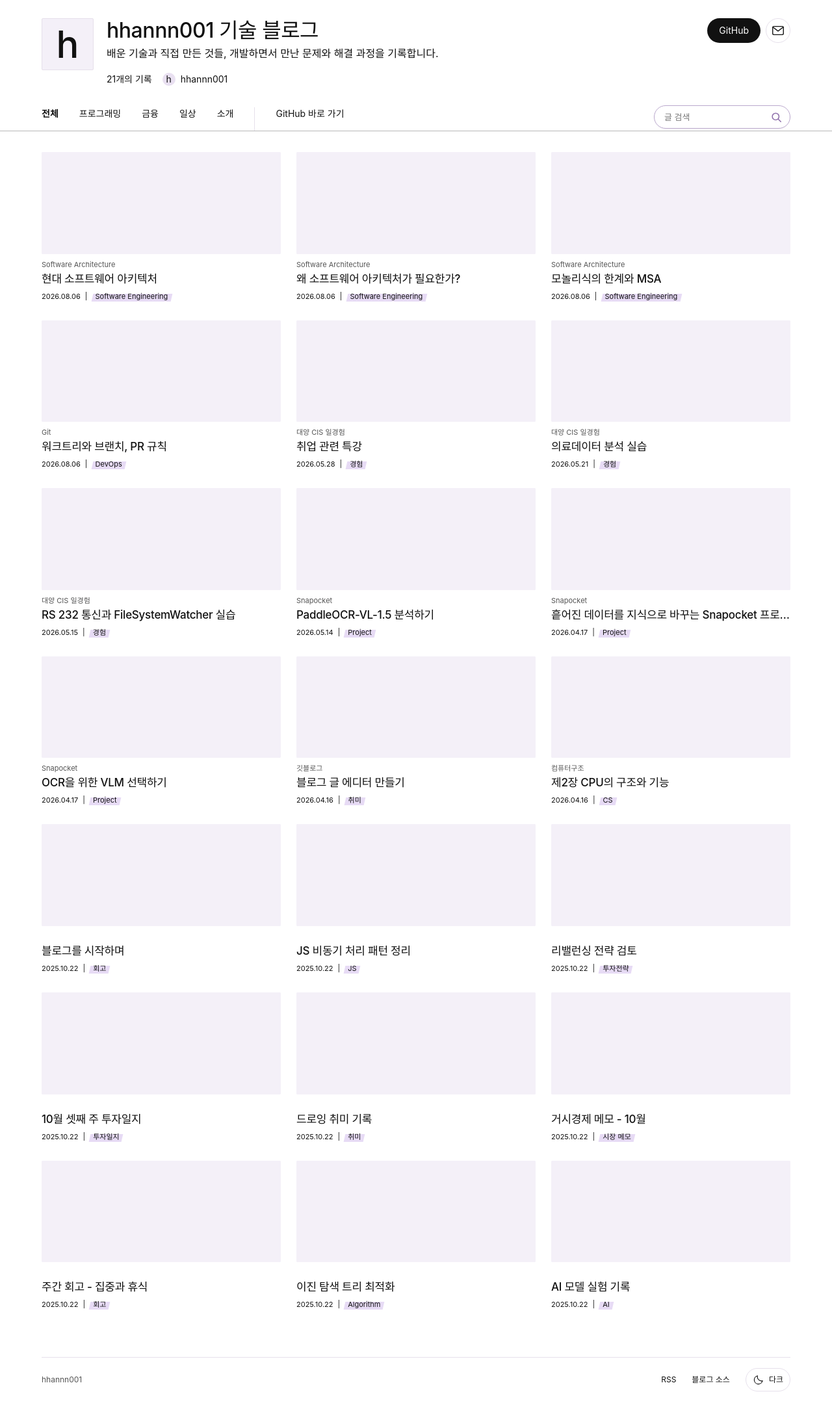
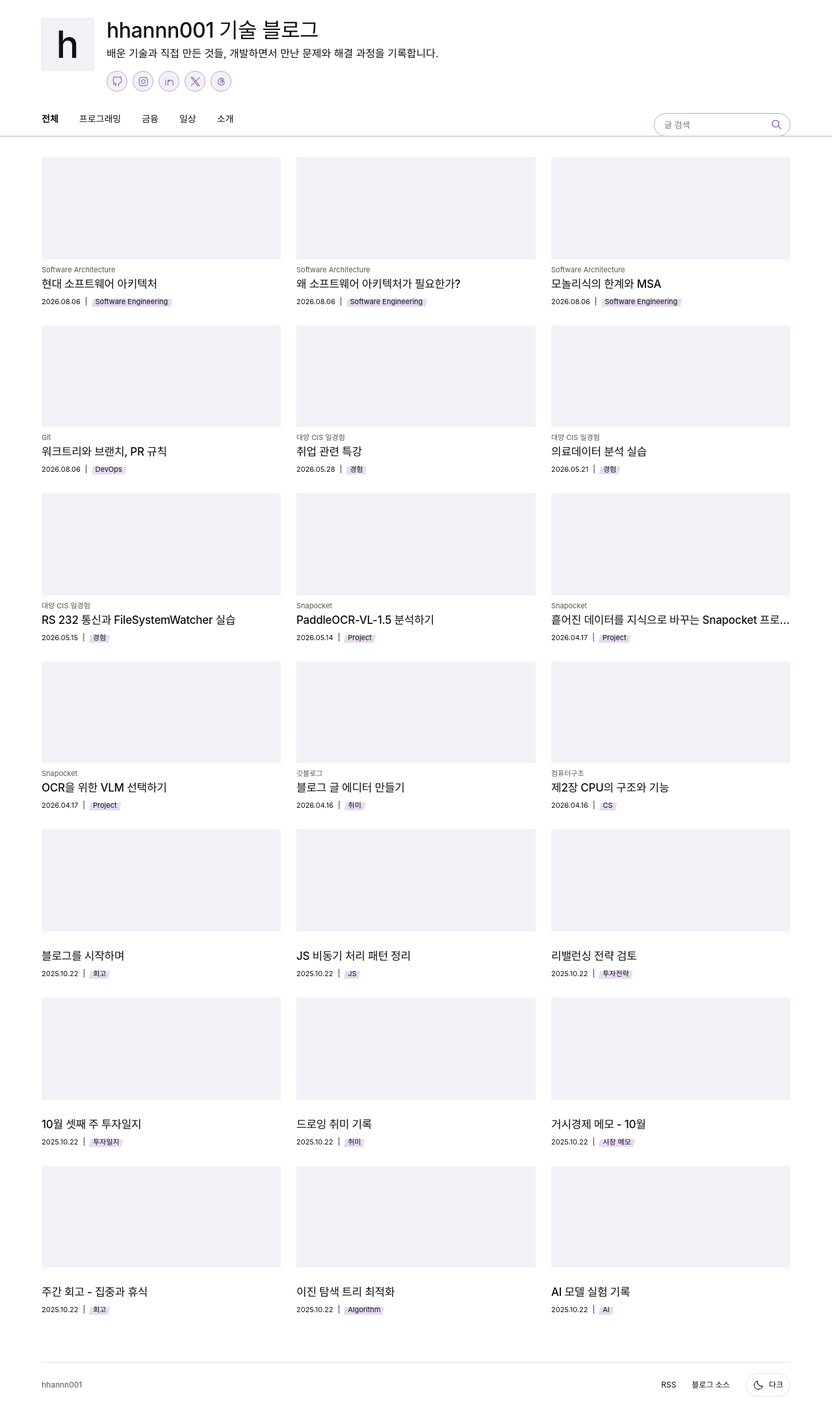
Before and after one commit to hhannn001/hhannn001.github.io, a Jekyll site: the page built from index.md, in a window 1280 px wide, cut to the strip 164-2353 px from the top of the page. Shown: the whole strip at 65% size. Built offline with Jekyll 4.4.1, drawn with Linux system fonts in a browser that asks for light colours.

Commit message:
Align search and replace profile metadata with social icons

```diff
--- a/_config.yml
+++ b/_config.yml
@@ -6,6 +6,7 @@ baseurl: ""
 lang: ko
 timezone: Asia/Seoul
 github_username: hhannn001
+social_x_url: "https://x.com/"
 permalink: /blog/:year/:month/:day/:title/
 show_excerpts: true
 plugins:
--- a/_includes/publication-nav.html
+++ b/_includes/publication-nav.html
@@ -1 +1 @@
-<div class="publication-navigation"><div class="shell navigation-inner"><a class="compact-title" href="{{ '/' | relative_url }}">hhannn001 기술 블로그</a><nav class="categories" aria-label="전체 카테고리"><a href="{{ '/' | relative_url }}" {% unless active_group %}aria-current="page"{% endunless %}>전체</a>{% for group in site.data.sidebar_categories %}<a href="{{ '/categories/' | append: group.id | append: '/' | relative_url }}" {% if active_group.id == group.id %}aria-current="page"{% endif %}>{{ group.label }}</a>{% endfor %}<a href="{{ '/about/' | relative_url }}">소개</a><a class="external-link" href="https://github.com/hhannn001">GitHub 바로 가기</a></nav>{% include search.html id="publication" %}</div>{% if active_group %}<div class="shell submenu-shell">{% include subcategory-nav.html %}</div>{% endif %}</div>
+<div class="publication-navigation"><div class="shell navigation-inner"><a class="compact-title" href="{{ '/' | relative_url }}">hhannn001 기술 블로그</a><nav class="categories" aria-label="전체 카테고리"><a href="{{ '/' | relative_url }}" {% unless active_group %}aria-current="page"{% endunless %}>전체</a>{% for group in site.data.sidebar_categories %}<a href="{{ '/categories/' | append: group.id | append: '/' | relative_url }}" {% if active_group.id == group.id %}aria-current="page"{% endif %}>{{ group.label }}</a>{% endfor %}<a href="{{ '/about/' | relative_url }}">소개</a></nav>{% include search.html id="publication" %}</div>{% if active_group %}<div class="shell submenu-shell">{% include subcategory-nav.html %}</div>{% endif %}</div>
--- a/_includes/publication-profile.html
+++ b/_includes/publication-profile.html
@@ -1,5 +1,4 @@
 <section class="publication-profile shell">
   <a class="publication-avatar" href="{{ '/about/' | relative_url }}" aria-label="블로그 소개">h</a>
-  <div class="publication-info"><h1>hhannn001 기술 블로그</h1><p>배운 기술과 직접 만든 것들, 개발하면서 만난 문제와 해결 과정을 기록합니다.</p><div class="publication-meta"><span>{{ site.posts.size }}개의 기록</span><span class="author-avatar" aria-hidden="true">h</span><a href="{{ '/about/' | relative_url }}">hhannn001</a></div></div>
-  <div class="profile-actions"><a class="follow-button" href="https://github.com/hhannn001">GitHub</a><a class="feed-button" href="{{ '/feed.xml' | relative_url }}" aria-label="RSS 구독"><svg width="22" height="22" viewBox="0 0 24 24" fill="none" stroke="currentColor" stroke-width="1.5" aria-hidden="true"><rect x="3" y="5" width="18" height="14" rx="2"/><path d="m3 6 9 7 9-7"/></svg></a></div>
+  <div class="publication-info"><h1>hhannn001 기술 블로그</h1><p>배운 기술과 직접 만든 것들, 개발하면서 만난 문제와 해결 과정을 기록합니다.</p>{% include social-links.html %}</div>
 </section>
--- /dev/null
+++ b/_includes/social-links.html
@@ -0,0 +1,7 @@
+<nav class="profile-social" aria-label="소셜 계정">
+  <a href="https://github.com/hhannn001" aria-label="GitHub" title="GitHub" target="_blank" rel="noopener noreferrer"><svg viewBox="0 0 24 24" aria-hidden="true"><path d="M9 19c-4.3 1.3-4.3-2.2-6-2.5m12 5v-3.4c0-1 .1-1.5-.5-2 3.2-.3 6.5-1.6 6.5-7.1 0-1.5-.5-2.7-1.4-3.7.1-.4.6-1.9-.1-3.7 0 0-1.2-.4-3.8 1.4A13 13 0 0 0 12 2.5c-1.3 0-2.5.2-3.7.5C5.7 1.2 4.5 1.6 4.5 1.6c-.7 1.8-.2 3.3-.1 3.7C3.5 6.3 3 7.5 3 9c0 5.5 3.3 6.8 6.5 7.1-.6.5-.6 1.1-.5 2V21"/></svg></a>
+  <a href="https://www.instagram.com/hhannn999/" aria-label="Instagram" title="Instagram" target="_blank" rel="noopener noreferrer"><svg viewBox="0 0 24 24" aria-hidden="true"><rect x="3" y="3" width="18" height="18" rx="5"/><circle cx="12" cy="12" r="4"/><circle cx="17.5" cy="6.5" r=".7" fill="currentColor" stroke="none"/></svg></a>
+  <a href="https://www.linkedin.com/in/juhan-lee-a45441354" aria-label="LinkedIn" title="LinkedIn" target="_blank" rel="noopener noreferrer"><svg viewBox="0 0 24 24" aria-hidden="true"><path d="M4 9v11M4 5v.1M9 20V9h4v2c.6-1.2 1.6-2 3.3-2 2.5 0 3.7 1.6 3.7 4.3V20M9 14c0-2.3 1.2-3.5 3-3.5"/></svg></a>
+  <a href="{{ site.social_x_url }}" aria-label="X" title="X" target="_blank" rel="noopener noreferrer"><svg viewBox="0 0 24 24" aria-hidden="true"><path d="M3 3h4l14 18h-4L3 3Zm18 0L3 21"/></svg></a>
+  <a href="https://www.threads.com/@hhannn001" aria-label="Threads" title="Threads" target="_blank" rel="noopener noreferrer"><svg viewBox="0 0 24 24" aria-hidden="true"><path d="M17.7 8.4C17 5.8 15.1 4.5 12 4.5c-4.2 0-7 3-7 7.5S7.6 19.5 12 19.5c4 0 6.3-2.4 6.3-5.5 0-2.5-1.8-4-4.6-4-2.2 0-3.7 1.1-3.7 2.7 0 1.3 1.1 2.1 2.4 2.1 2 0 3-1.7 2.7-3.7-.3-2.5-2.1-4.3-5-4.3"/></svg></a>
+</nav>
--- a/assets/css/style.css
+++ b/assets/css/style.css
@@ -146,7 +146,7 @@ html[data-theme="dark"] { --nav-line: #686868; --submenu-bg: #332a3b; }
 
 :root { --search-line: #baa8cd; --search-icon: #9071ac; }
 html[data-theme="dark"] { --search-line: #806997; --search-icon: #c8b1df; }
-.site-search { position: relative; flex: 0 0 210px; align-self: center; margin: -7px 0 0 auto; }
+.site-search { position: relative; flex: 0 0 210px; align-self: center; margin: 0 0 0 auto; }
 .filtered .site-search { margin-top: 0; }
 .site-search input { display: block; width: 100%; height: 36px; padding: 0 42px 0 15px; border: 1.5px solid var(--search-line); border-radius: 999px; background: var(--bg); color: var(--text); font: inherit; font-size: 13px; line-height: 34px; box-shadow: 0 1px 2px rgba(70,45,90,.04); }
 .site-search input::-webkit-search-cancel-button { display: none; }
@@ -164,3 +164,9 @@ html[data-theme="dark"] { --search-line: #806997; --search-icon: #c8b1df; }
   .site-search__button { right: 3px; width: 26px; height: 26px; }
   .site-footer .theme-label { display: inline; }
 }
+
+.profile-social { display: flex; align-items: center; flex-wrap: wrap; gap: 8px; margin-top: 15px; }
+.profile-social a { display: grid; place-items: center; width: 32px; height: 32px; border: 1px solid var(--search-line); border-radius: 50%; background: var(--surface); color: var(--search-icon); }
+.profile-social a:hover { background: var(--marker); color: var(--text); text-decoration: none; }
+.profile-social svg { width: 17px; height: 17px; fill: none; stroke: currentColor; stroke-width: 1.7; stroke-linecap: round; stroke-linejoin: round; }
+@media (max-width: 727.98px) { .profile-social { grid-column: 1 / -1; margin-top: 1px; } }
```
Also changed, not shown: README.md.
